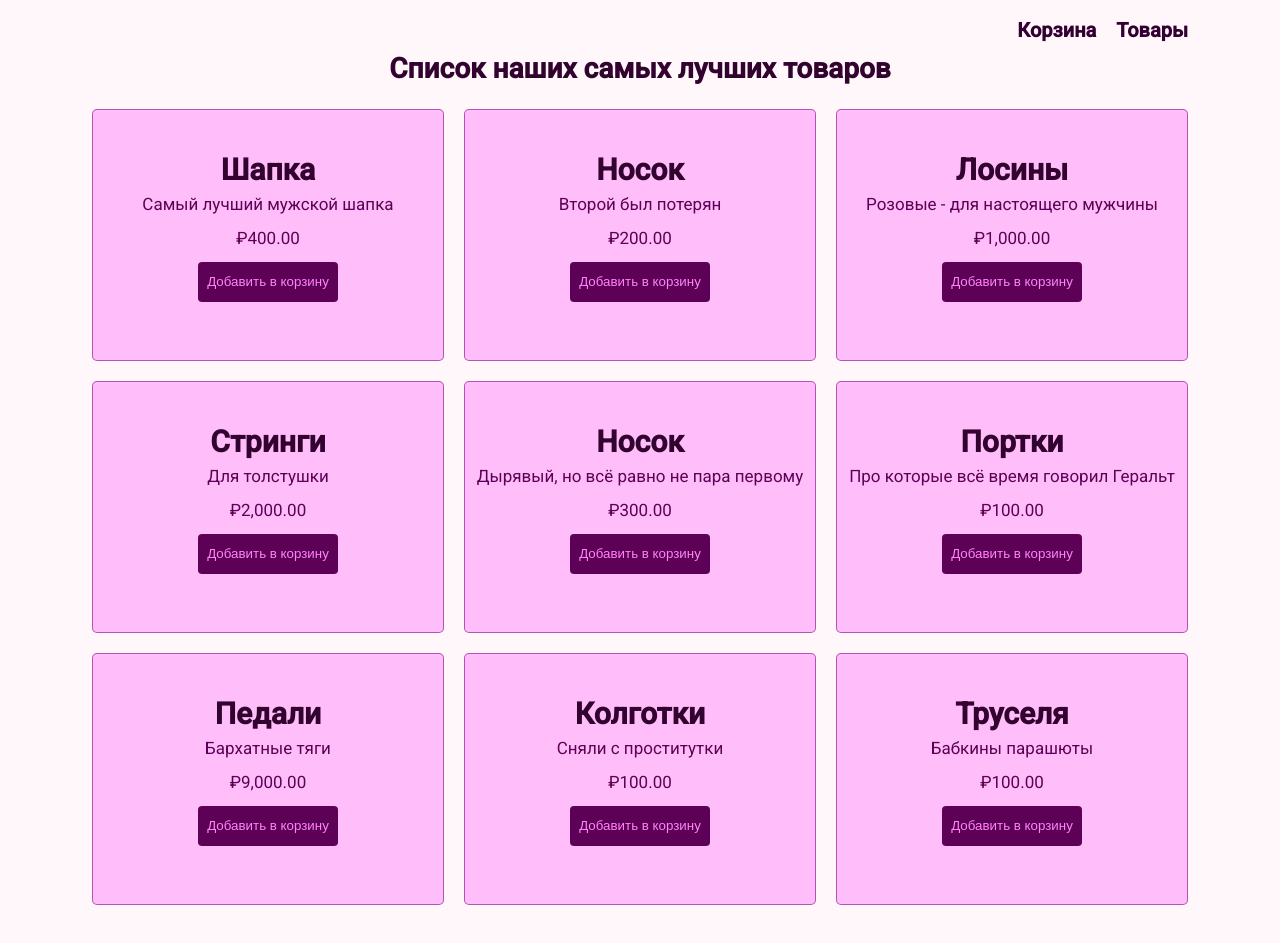
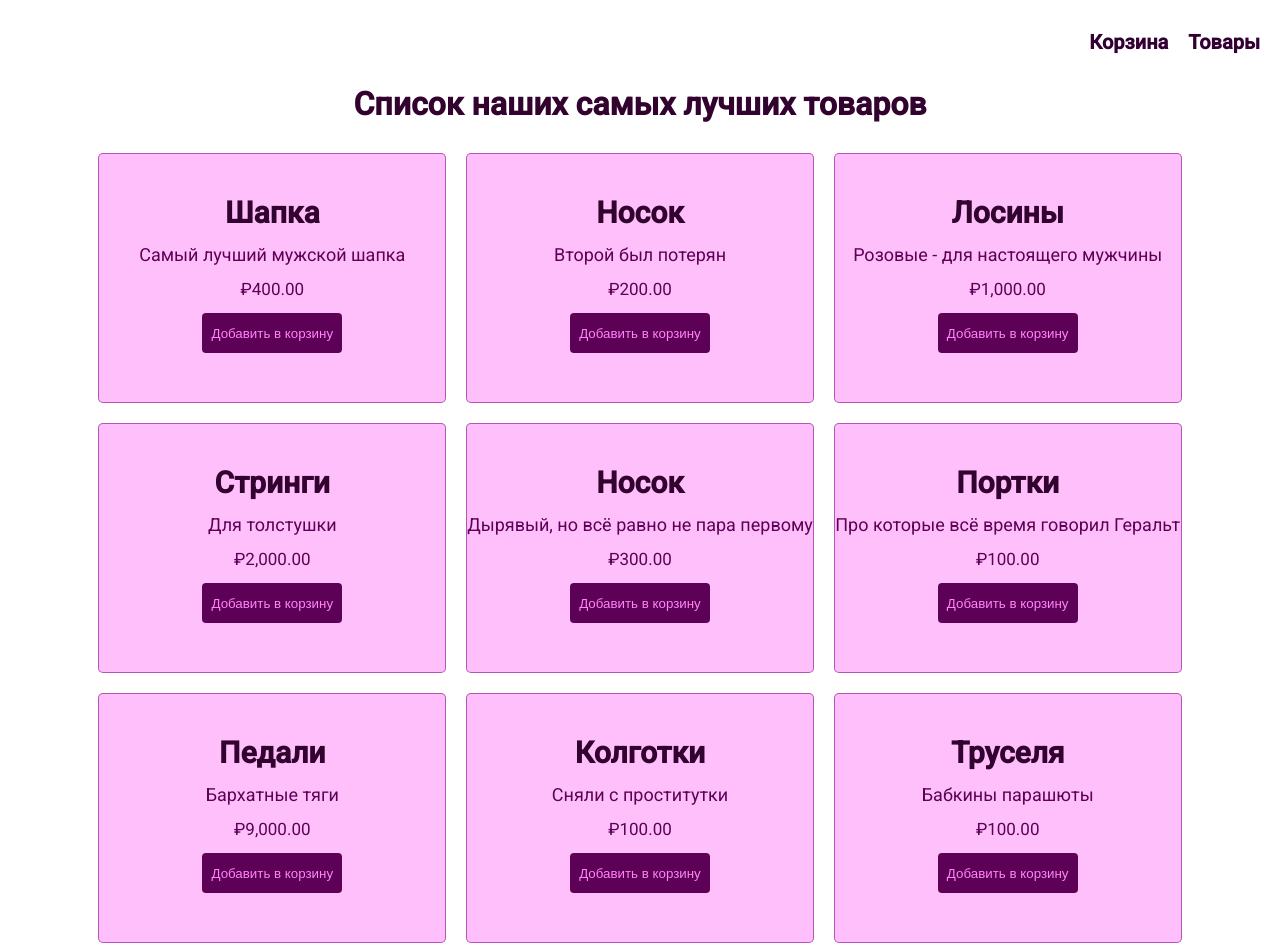
Before and after one commit to ArinaTrubnikova/market-place, an Angular app: page /products in a window 1280 px wide. Before the commit the page ends 905 px from the top, so only its background shows below. Built offline with nearby package versions, Linux system fonts and the light colour scheme.

Commit message:
fix styles

```diff
--- a/src/app/app.html
+++ b/src/app/app.html
@@ -1,6 +1,8 @@
-<nav>
-  <a routerLink="/basket">Корзина</a>
-  <a routerLink="/products">Товары</a>
-</nav>
+<header>
+  <nav>
+    <a routerLink="/basket">Корзина</a>
+    <a routerLink="/products">Товары</a>
+  </nav>
+</header>
 
 <router-outlet></router-outlet>
--- a/src/app/app.scss
+++ b/src/app/app.scss
@@ -1,3 +1,14 @@
+header {
+    width: 100%;
+    padding-right: 20px;
+    padding-top: 20px;
+    margin: 10px;
+    display: flex;
+    flex-direction: row;
+    justify-content: end;
+    align-items: end;
+}
+
 nav {
     width: 100%;
     display: flex;
--- a/src/app/app.ts
+++ b/src/app/app.ts
@@ -1,27 +1,5 @@
-import { Component, signal, LOCALE_ID } from '@angular/core';
+import { Component, signal } from '@angular/core';
 import { RouterLink, RouterOutlet, Router } from '@angular/router';
-import {
-  DateFnsAdapter,
-  MatDateFnsModule
-} from '@angular/material-date-fns-adapter';
-
-import { ru } from 'date-fns/locale';
-
-import { registerLocaleData } from '@angular/common';
-import localeRu from '@angular/common/locales/ru';
-registerLocaleData(localeRu);
-
-export const MY_DATE_FORMATS = {
-  parse: {
-    dateInput: 'dd.MM.yyyy',
-  },
-  display: {
-    dateInput: 'dd.MM.yyyy',
-    monthYearLabel: 'MMM yyyy',
-    dateA11yLabel: 'dd.MM.yyyy',
-    monthYearA11yLabel: 'MMMM yyyy',
-  },
-};
 
 @Component({
   selector: 'app-root',
--- a/src/app/basket-layout/basket/basket.html
+++ b/src/app/basket-layout/basket/basket.html
@@ -11,7 +11,7 @@
       <p class="basket-card__count">{{ card.count }}</p>
       <button class="basket-card__plus-btn" (click)="addProduct(card)">+</button>
     </div>
-    <button class="basket-card__delete-btn" (click)="deleteCard(card.id)">Удаляяяяй</button>
+    <button class="basket-card__delete-btn" (click)="deleteCard(card.id)">Удалить</button>
   </div>
   }
 </div>
--- a/src/app/basket-layout/basket/payment-layout/payment-details/payment-details.ts
+++ b/src/app/basket-layout/basket/payment-layout/payment-details/payment-details.ts
@@ -1,4 +1,4 @@
-import { Component, inject } from "@angular/core";
+import { Component } from "@angular/core";
 import { FormGroup, ReactiveFormsModule, FormGroupDirective, Validators } from "@angular/forms";
 import { MatCheckboxModule } from "@angular/material/checkbox";
 import { MatFormFieldModule } from "@angular/material/form-field";
--- a/src/app/basket-layout/basket/payment-layout/payment.html
+++ b/src/app/basket-layout/basket/payment-layout/payment.html
@@ -9,7 +9,7 @@
     <div class="payment-card__total-wrapper">
       <p class="payment-card__total-count">Количество: {{ card.count }}</p>
       <p class="payment-card__total-price">
-        К оплате: {{ card.cost * card.count | currency : 'RUB' : 'symbol-narrow' }}
+        Стоимость: {{ card.cost * card.count | currency : 'RUB' : 'symbol-narrow' }}
       </p>
     </div>
   </div>
--- a/src/app/product-component/product.scss
+++ b/src/app/product-component/product.scss
@@ -2,11 +2,10 @@
     display: grid;
     grid-template-columns: repeat(3, 1fr);
     gap: 20px;
-    justify-content: center;
-    align-items: center;
 
     &__container {
-        width: 350px;
+        width: 100%;
+        max-width: 350px;
         height: 250px;
         display: flex;
         flex-direction: column;
@@ -25,7 +24,12 @@
         cursor: pointer;
     }
 
-    &__description,
+    &__description {
+         font-size: 18px;
+        color: #5d0157;
+        margin: 0;
+    }
+
     &__cost {
         font-size: 17px;
         color: #5d0157;
--- a/src/styles.scss
+++ b/src/styles.scss
@@ -1,4 +1,3 @@
-
 // Include theming for Angular Material with `mat.theme()`.
 // This Sass mixin will define CSS variables that are used for styling Angular Material
 // components according to the Material 3 design spec.
@@ -7,9 +6,7 @@
 @use '@angular/material' as mat;
 
 html {
-  @include mat.theme((
-    color: (
-      primary: mat.$magenta-palette,
+  @include mat.theme((color: (primary: mat.$magenta-palette,
         tertiary: mat.$violet-palette,
       ),
       typography: Roboto,
@@ -18,38 +15,25 @@ html {
 }
 
 body {
-  // Default the application to a light color theme. This can be changed to
-  // `dark` to enable the dark color theme, or to `light dark` to defer to the
-  // user's system settings.
-  color-scheme: light;
-
-  // Set a default background, font and text colors for the application using
-  // Angular Material's system-level CSS variables. Learn more about these
-  // variables at https://material.angular.dev/guide/system-variables
-  background-color: var(--mat-sys-surface);
-  color: var(--mat-sys-on-surface);
-  font: var(--mat-sys-body-medium);
-
-  // Reset the user agent margin.
-  margin: 0;
-}
-/* You can add global styles to this file, and also import other style files */
-body {
   display: flex;
   flex-direction: column;
   align-items: center;
-    min-height: 100vh;
+  height: 100vh;
+  width: 100%;
   margin: 0;
-    padding: 20px;
-    font-family: 'Gill Sans', 'Gill Sans MT', Calibri, 'Trebuchet MS', sans-serif
+  padding: 0px;
+  font-family: Roboto, "Helvetica Neue", sans-serif;
 }
 
 
-product-component {
+app-root {
+  width: 100%;
   display: flex;
   flex-direction: column;
   justify-content: center;
   align-items: center;
 }
-html, body { height: 100%; }
-body { margin: 0; font-family: Roboto, "Helvetica Neue", sans-serif; }
+
+* {
+  box-sizing: border-box;
+}
```
Lines whose indentation alone changed are shown as unchanged.
